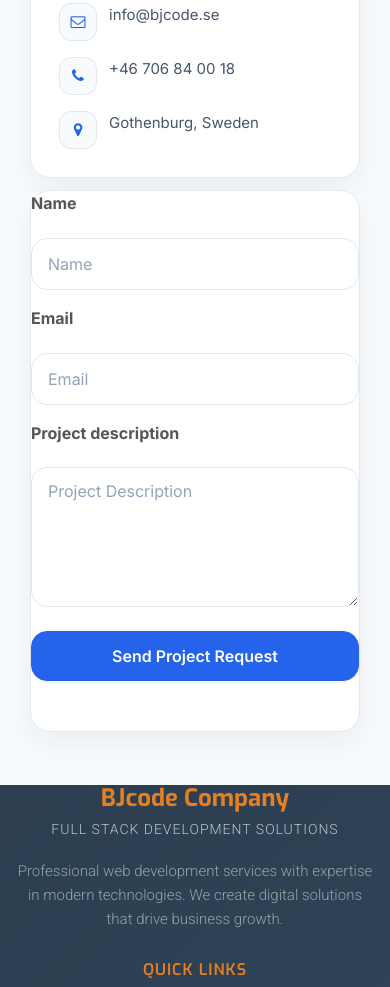
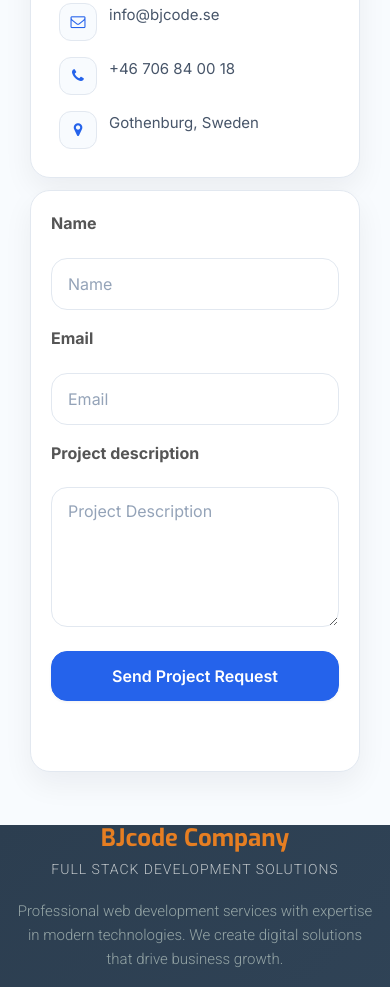
Before and after one commit to behzad17/Resume1, a website: page contact.html in a window 390 px wide. Shown: the part 1016-2003 px from the top of the page. Drawn offline with nearby package versions, Linux system fonts and the light colour scheme.

Commit message:
Restore contact form card padding on desktop and mobile

```diff
--- a/assets/css/contact-sections.css
+++ b/assets/css/contact-sections.css
@@ -108,10 +108,10 @@
 }
 
 /* Form card */
-.page-contact .center-form {
+.page-contact .contact-form-card.center-form {
   max-width: none;
   min-height: auto;
-  padding: 0;
+  padding: 28px;
   margin: 0;
 }
 
@@ -213,6 +213,10 @@
 }
 
 @media (max-width: 767px) {
+  .page-contact .contact-form-card.center-form {
+    padding: 20px;
+  }
+
   .page-contact .contact-layout-col {
     margin-bottom: 1.25rem;
   }
```
